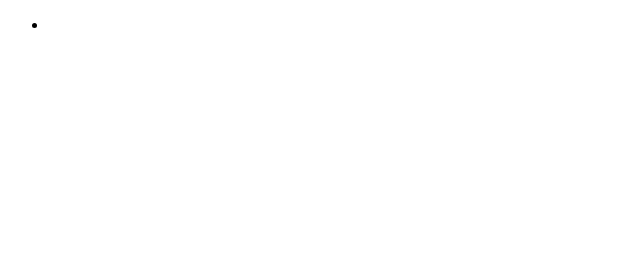
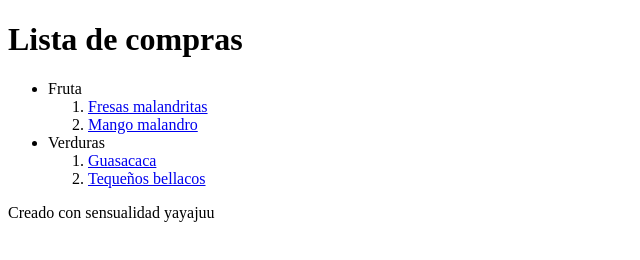
Before and after one commit to ElMalandrito/HTML-y-CSS, a plain HTML site: page index.html in a window 1280 px wide. Shown: the whole page, without its empty margins (0-640 px from the left). Drawn offline with Linux system fonts and the light colour scheme.

Commit message:
IMPORTANTE Ejemplo de como se hace una lista en html se muestra como se usa <li><ol><ul>

```diff
--- a/index.html
+++ b/index.html
@@ -11,34 +11,32 @@
 </head>
 
 <body>
-    <!--EJEMPLO DE ESTRUCTURA DE HTML-->
 
     <header>
-        <nav></nav>
+        <h1>Lista de compras</h1>
     </header>
     <main>
-        <section>
-            <article>
+        <ul>
+            <li>Fruta</li>
+            <ol>
+                <li><a href="https://deliciaskitchen.com/recetas-con-fresas-saludables/" target="_blank">Fresas
+                        malandritas</a></li>
+                <li><a href="https://www.pequerecetas.com/receta/recetas-con-mango/" target="_blank">Mango malandro</a>
+                </li>
+            </ol>
 
-            </article>
-        </section>
-        <ul>
-            <li></li>
+            <li>Verduras</li>
+            <ol>
+                <li><a href="https://www.recetasgratis.net/receta-de-guasacaca-venezolana-11358.html"
+                        target="_blank">Guasacaca</a></li>
+                <li><a href="https://www.cocinatis.com/receta/tequenos.html" target="_blank">Tequeños bellacos</a></li>
+            </ol>
         </ul>
-        <ol></ol>
+
     </main>
     <footer>
-
+        <p>Creado con sensualidad yayajuu</p>
     </footer>
-
-    <div>
-
-    </div>
-
-
-
-
-
 </body>
 
 </html>
--- /dev/null
+++ b/style.css
@@ -0,0 +1,31 @@
+body {
+    font-family: Arial, sans-serif;
+    line-height: 1.6;
+    max-width: 600px;
+    margin: 0 auto;
+    padding: 20px;
+}
+
+h1 {
+    text-align: center;
+    background-color: #f0f0f0;
+    padding: 10px;
+}
+
+ul {
+    list-style: none;
+    padding: 0;
+}
+
+li {
+    margin-bottom: 10px;
+    padding-left: 20px;
+    position: relative;
+}
+
+li::before {
+    content: "•";
+    position: absolute;
+    left: 0;
+    top: 0;
+}
```
